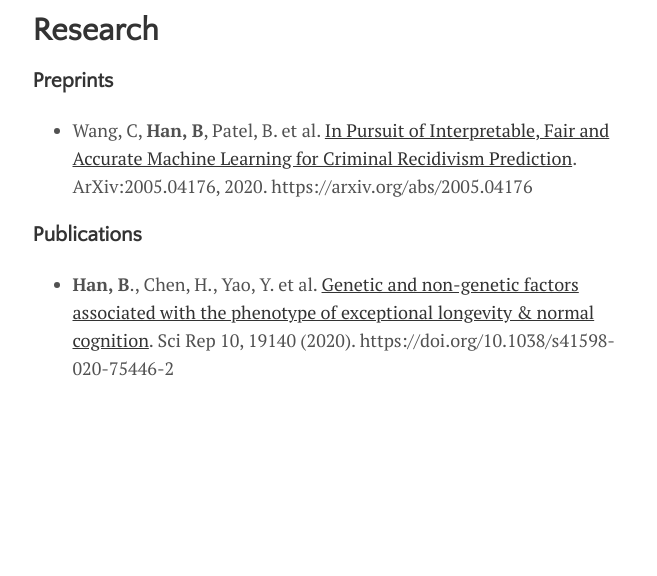
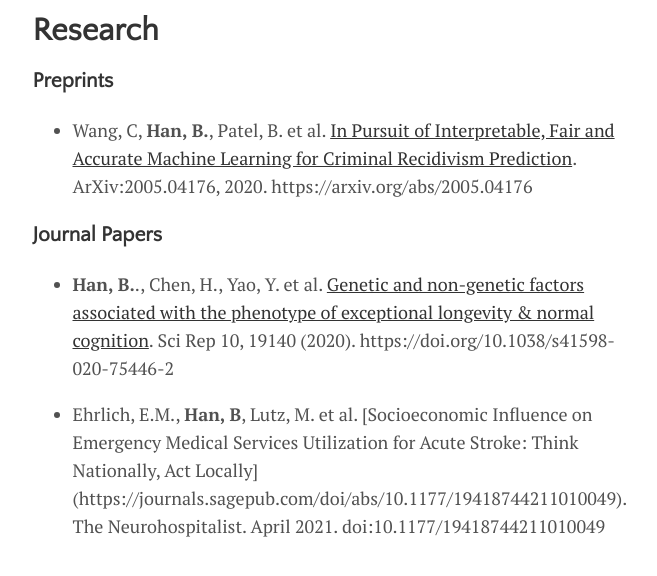
Before and after one commit to BeanHam/BeanHam.github.io, a Jekyll site: the page built from menu/research.md, in a window 1280 px wide, cut to the strip 112-688 px from the top of the page. Shown: the whole strip, without its empty margins (300-957 px from the left). Built offline with Jekyll 4.4.1, drawn with Linux system fonts in a browser that asks for light colours.

Commit message:
Update research.md

```diff
--- a/menu/research.md
+++ b/menu/research.md
@@ -5,8 +5,10 @@ title: Research
 
 ### Preprints
 
-- Wang, C, **Han, B**, Patel, B. et al. [In Pursuit of Interpretable, Fair and Accurate Machine Learning for Criminal Recidivism Prediction](https://arxiv.org/abs/2005.04176). ArXiv:2005.04176, 2020. https://arxiv.org/abs/2005.04176
+- Wang, C, **Han, B.**, Patel, B. et al. [In Pursuit of Interpretable, Fair and Accurate Machine Learning for Criminal Recidivism Prediction](https://arxiv.org/abs/2005.04176). ArXiv:2005.04176, 2020. https://arxiv.org/abs/2005.04176
 
-### Publications
+### Journal Papers
 
-- **Han, B**., Chen, H., Yao, Y. et al. [Genetic and non-genetic factors associated with the phenotype of exceptional longevity & normal cognition](https://www.nature.com/articles/s41598-020-75446-2). Sci Rep 10, 19140 (2020). https://doi.org/10.1038/s41598-020-75446-2
+- **Han, B.**., Chen, H., Yao, Y. et al. [Genetic and non-genetic factors associated with the phenotype of exceptional longevity & normal cognition](https://www.nature.com/articles/s41598-020-75446-2). Sci Rep 10, 19140 (2020). https://doi.org/10.1038/s41598-020-75446-2
+
+- Ehrlich, E.M., **Han, B**, Lutz, M. et al. [Socioeconomic Influence on Emergency Medical Services Utilization for Acute Stroke: Think Nationally, Act Locally] (https://journals.sagepub.com/doi/abs/10.1177/19418744211010049). The Neurohospitalist. April 2021. doi:10.1177/19418744211010049
```
